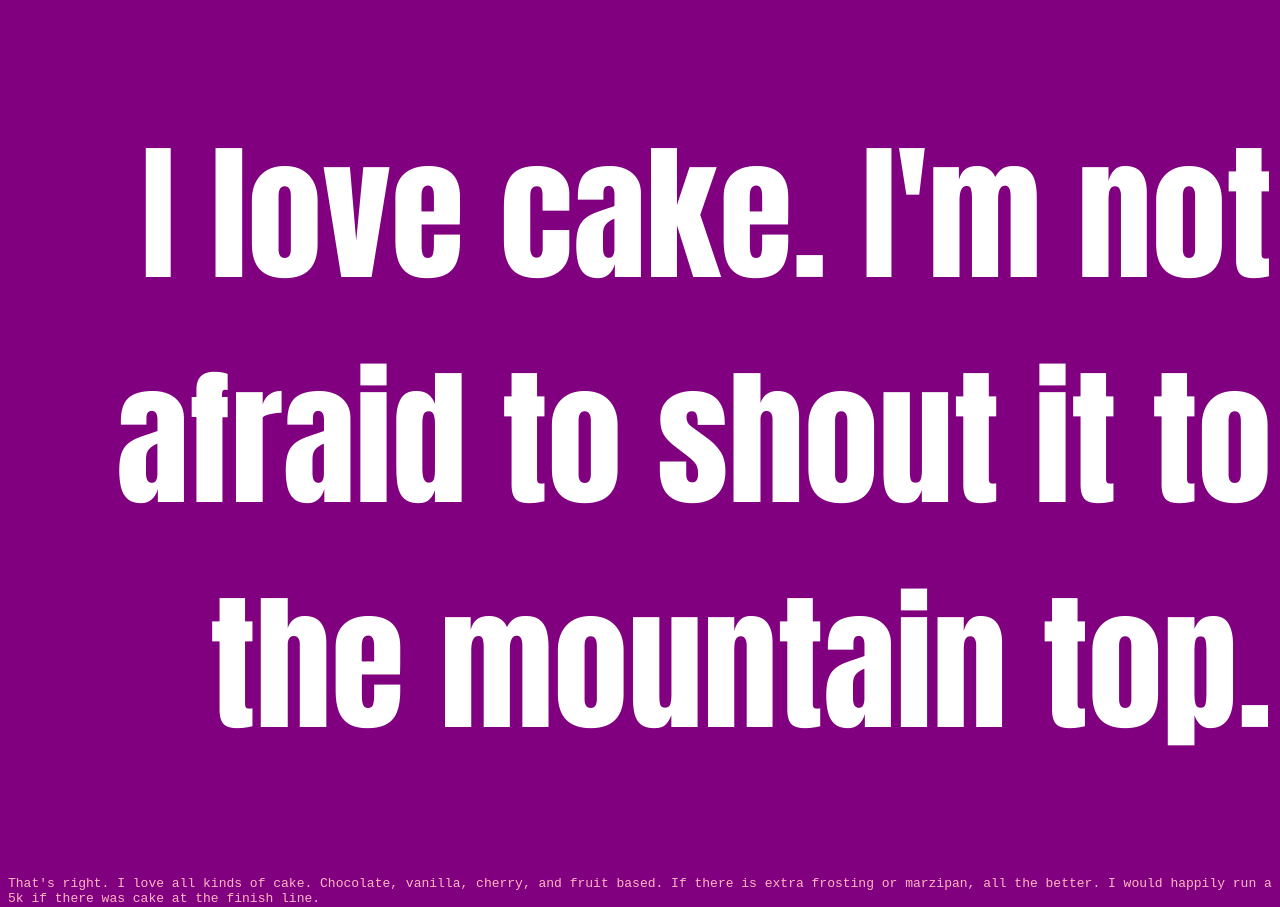
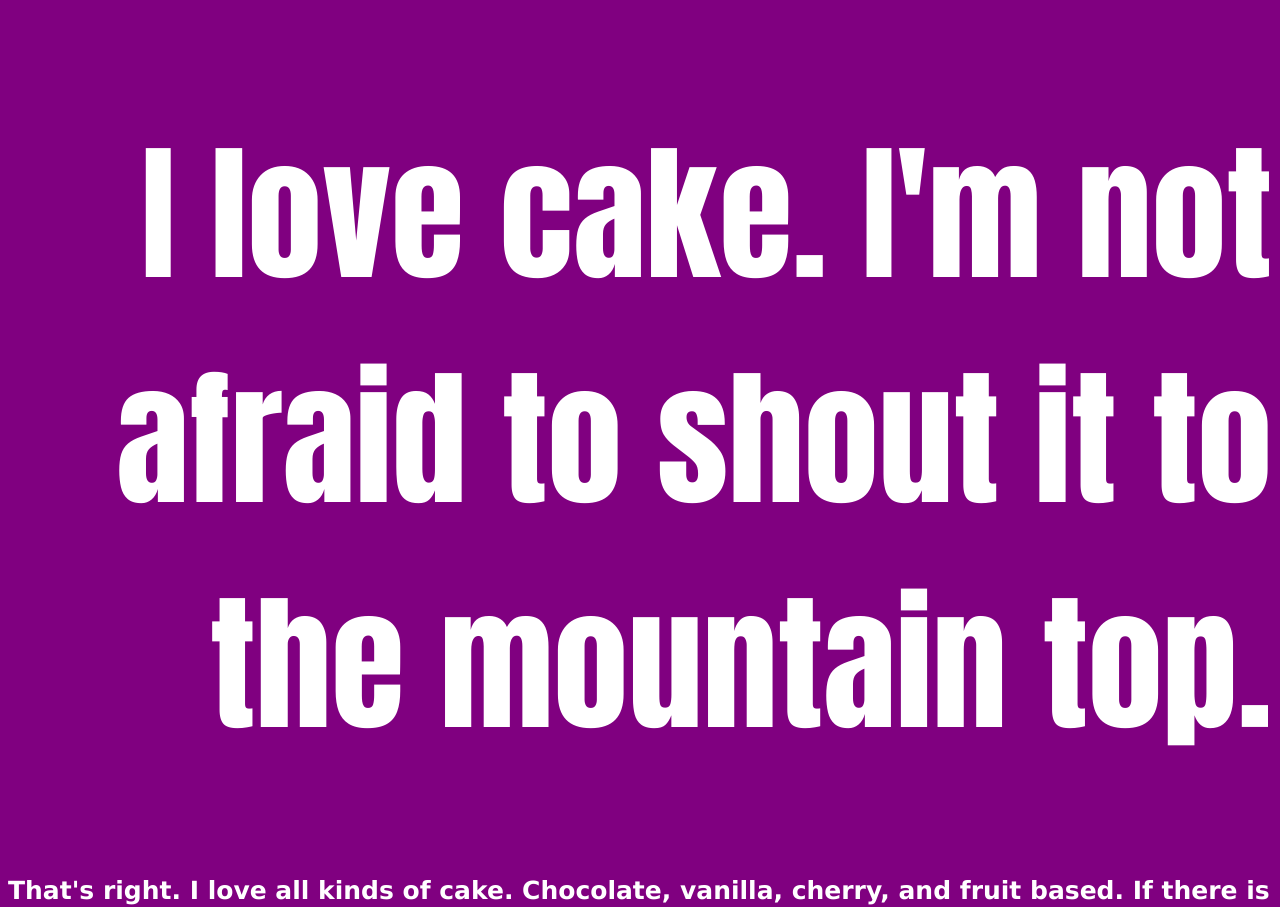
Before and after one commit to CorbyH16/CorbyHill-Week6-Workshop, a plain HTML site: page cake.html in a window 1280 px wide. Shown: the top 907 px of the page. Drawn offline with Linux system fonts and the light colour scheme.

Commit message:
added cake-text class

```diff
--- a/styles.css
+++ b/styles.css
@@ -58,3 +58,13 @@ li {
 a {
     color: white;
 }
+
+/* Cake page */
+
+.cake-text {
+    font-family: Verdana, Geneva, Tahoma, sans-serif;
+    text-align: left;
+    color: white;
+    font-size: 25px;
+    font-weight:bold;
+}
```
